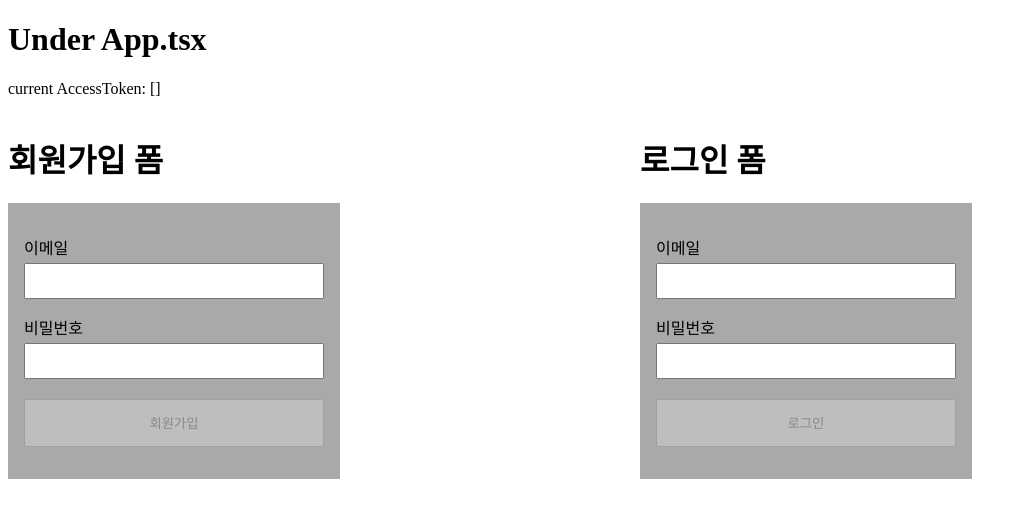
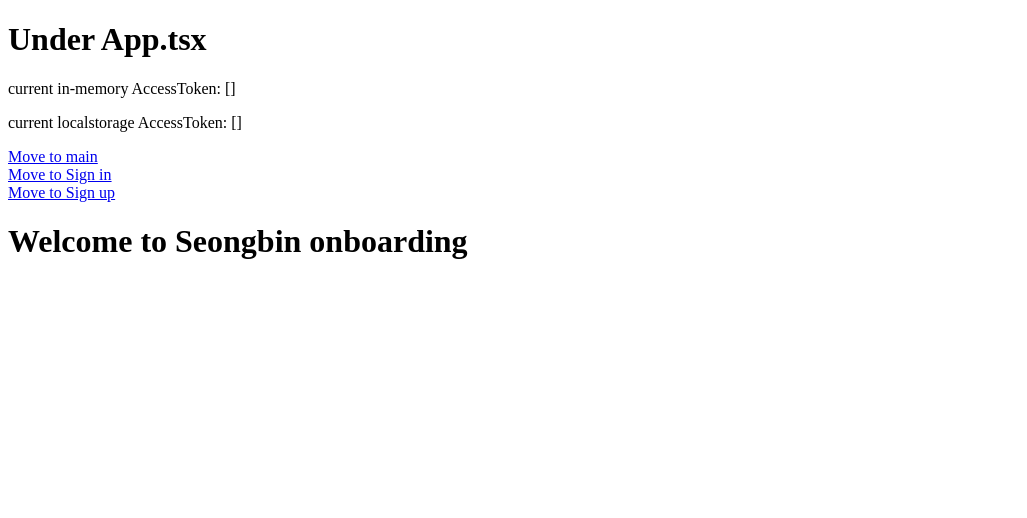
Before and after one commit to seongbin9786/wanted-pre-onboarding-frontend, a React (Create React App) app: page / in a window 1280 px wide. Shown: the top 518 px of the page, without its empty margins (0-1027 px from the left). Built offline with nearby package versions, Linux system fonts and the light colour scheme.

Commit message:
feat(SignIn/SignUp): Added root router page

```diff
--- a/src/App.tsx
+++ /dev/null
@@ -1,23 +0,0 @@
-import { useState } from "react";
-import { SignInPage } from "./pages/SignInpage";
-import { SignUpPage } from "./pages/SignUpPage";
-
-export function App() {
-  const [accessToken, setAccessToken] = useState("");
-  return (
-    <div>
-      <h1>Under App.tsx</h1>
-      <p>current AccessToken: [{accessToken}]</p>
-      <div
-        style={{
-          display: "grid",
-          gridTemplateColumns: "repeat(2, 1fr)",
-          gridTemplateRows: "repeat(2, 1fr)",
-        }}
-      >
-        <SignUpPage setAccessToken={setAccessToken} />
-        <SignInPage setAccessToken={setAccessToken} />
-      </div>
-    </div>
-  );
-}
--- a/src/index.tsx
+++ b/src/index.tsx
@@ -1,6 +1,6 @@
 import React from "react";
 import ReactDOM from "react-dom/client";
-import { App } from "./App";
+import { RootRouter } from "./pages";
 import reportWebVitals from "./reportWebVitals";
 
 const root = ReactDOM.createRoot(
@@ -8,7 +8,7 @@ const root = ReactDOM.createRoot(
 );
 root.render(
   <React.StrictMode>
-    <App />
+    <RootRouter />
   </React.StrictMode>
 );
 
@@ -16,7 +16,3 @@ root.render(
 // to log results (for example: reportWebVitals(console.log))
 // or send to an analytics endpoint. Learn more: https://bit.ly/CRA-vitals
 reportWebVitals();
-
-// @ts-ignore
-window.ACCESS_TOKEN =
-  "eyJhbGciOiJIUzI1NiIsInR5cCI6IkpXVCJ9.eyJlbWFpbCI6ImhlbGxvQHdvcmxkLmNvbSIsInN1YiI6NTE2LCJpYXQiOjE2NzU0MDg0ODIsImV4cCI6MTY3NjAxMzI4Mn0.-23k7pJ76qco8wa_gA0LFjCeU-g8P-YYHfq-srtPS6w";
--- /dev/null
+++ b/src/pages/index.tsx
@@ -0,0 +1,62 @@
+import { useState } from "react";
+import { BrowserRouter, Link, Outlet, Route, Routes } from "react-router-dom";
+import { SignInPage } from "./SignInpage";
+import { SignUpPage } from "./SignUpPage";
+
+export const RootRouter = () => {
+  const [accessToken, setAccessToken] = useState("");
+  return (
+    <BrowserRouter>
+      <Routes>
+        <Route
+          path="/"
+          element={
+            <div>
+              <h1>Under App.tsx</h1>
+              <p>current in-memory AccessToken: [{accessToken}]</p>
+              <p>
+                current localstorage AccessToken: [
+                {localStorage.getItem("accessToken")}]
+              </p>
+              <Link to="/">Move to main</Link>
+              <br />
+              <Link to="/signin">Move to Sign in</Link>
+              <br />
+              <Link to="/signup">Move to Sign up</Link>
+              <Outlet />
+            </div>
+          }
+        >
+          <Route
+            index
+            element={
+              <div>
+                <h1>Welcome to Seongbin onboarding</h1>
+              </div>
+            }
+          />
+          <Route
+            path="signin"
+            element={<SignInPage setAccessToken={setAccessToken} />}
+          />
+          <Route
+            path="signup"
+            element={<SignUpPage setAccessToken={setAccessToken} />}
+          />
+
+          {/* Using path="*"" means "match anything", so this route
+        acts like a catch-all for URLs that we don't have explicit
+        routes for. */}
+          <Route
+            path="*"
+            element={
+              <div>
+                <h1>404 Not found</h1>
+              </div>
+            }
+          />
+        </Route>
+      </Routes>
+    </BrowserRouter>
+  );
+};
```
